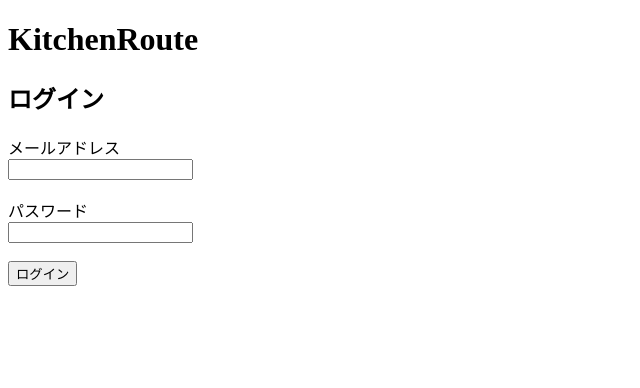
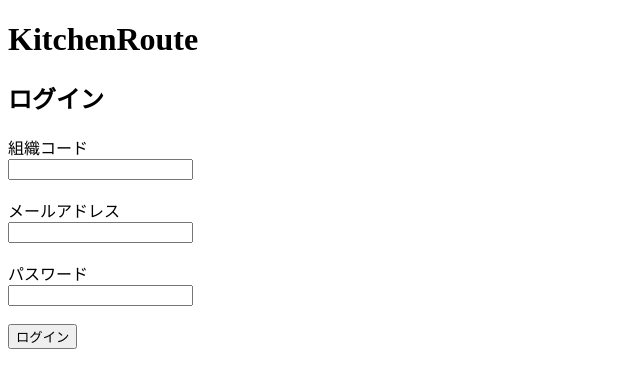
Before and after one commit to okoge-0930/KitchenRoute, a Django app: page /login/ in a window 1280 px wide. Shown: the top 388 px of the page, without its empty margins (0-640 px from the left). Run offline with Django 5.2, Linux system fonts and the light colour scheme.

Commit message:
ログイン画面に組織コード欄を追加

```diff
--- a/KitchenRoute/app/templates/app/login.html
+++ b/KitchenRoute/app/templates/app/login.html
@@ -11,6 +11,13 @@
 
     <form method="post">
         {% csrf_token %}
+
+        <div>
+            <label>組織コード</label><br>
+            <input type="text" name="organization_code">
+        </div>
+
+        <br>
 
         <div>
             <label>メールアドレス</label><br>
```
